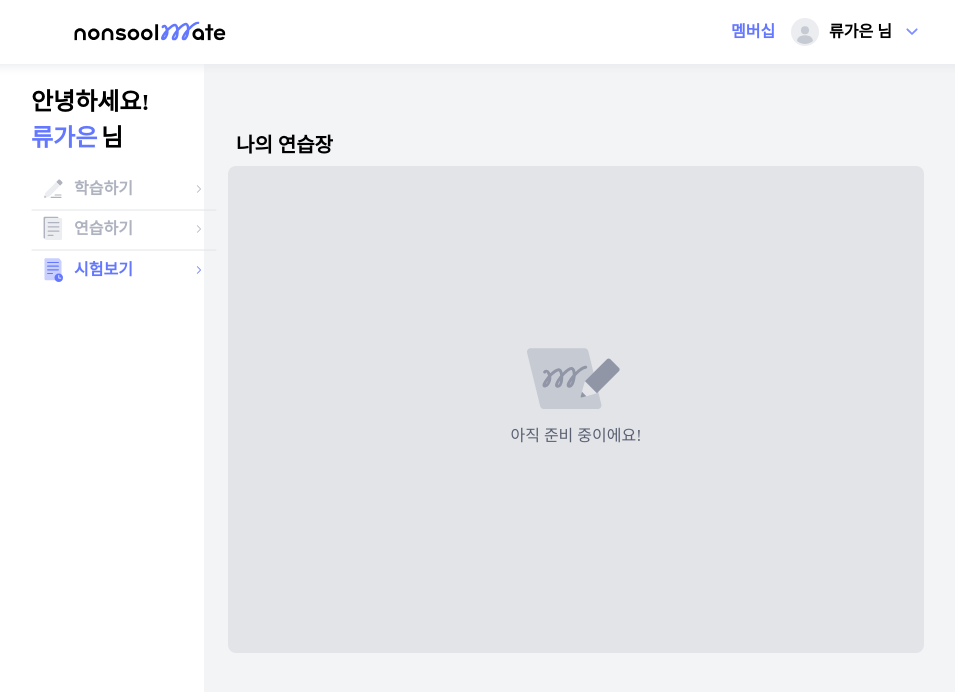
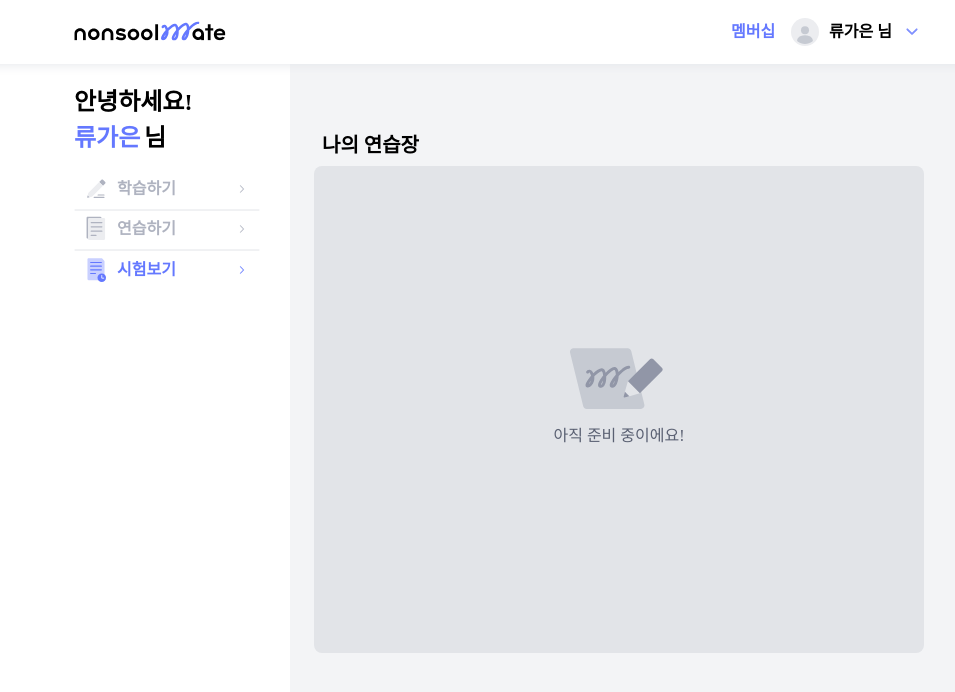
Before and after one commit to nonsoolmate-official/nonsoolmate-client, a React (Vite) app in the folder nonsoolmateClient/: page /home/practice in a window 1280 px wide. Shown: the top 692 px of the page, without its empty margins (141-1096 px from the left). Built offline with nearby package versions, Linux system fonts and the light colour scheme; a web font is replaced by a local one.

Commit message:
[ fix/#27 ] 사이드 반응형 속성 fix

```diff
--- a/nonsoolmateClient/src/home/components/HomeSide.tsx
+++ b/nonsoolmateClient/src/home/components/HomeSide.tsx
@@ -47,14 +47,12 @@ export default function HomeSide() {
 }
 
 const Side = styled.aside`
-  ${columnFlex};
-
+  display: flex;
+  flex-direction: column;
   gap: 2rem;
   justify-content: flex-start;
-
-  /* justify-content: space-between; */
   position: sticky;
-  width: calc(100vw - 93.5rem);
+  width: 43.1rem;
   height: 100%;
   padding: 2.4rem 2.4rem 0 21.5rem;
 `;
```
